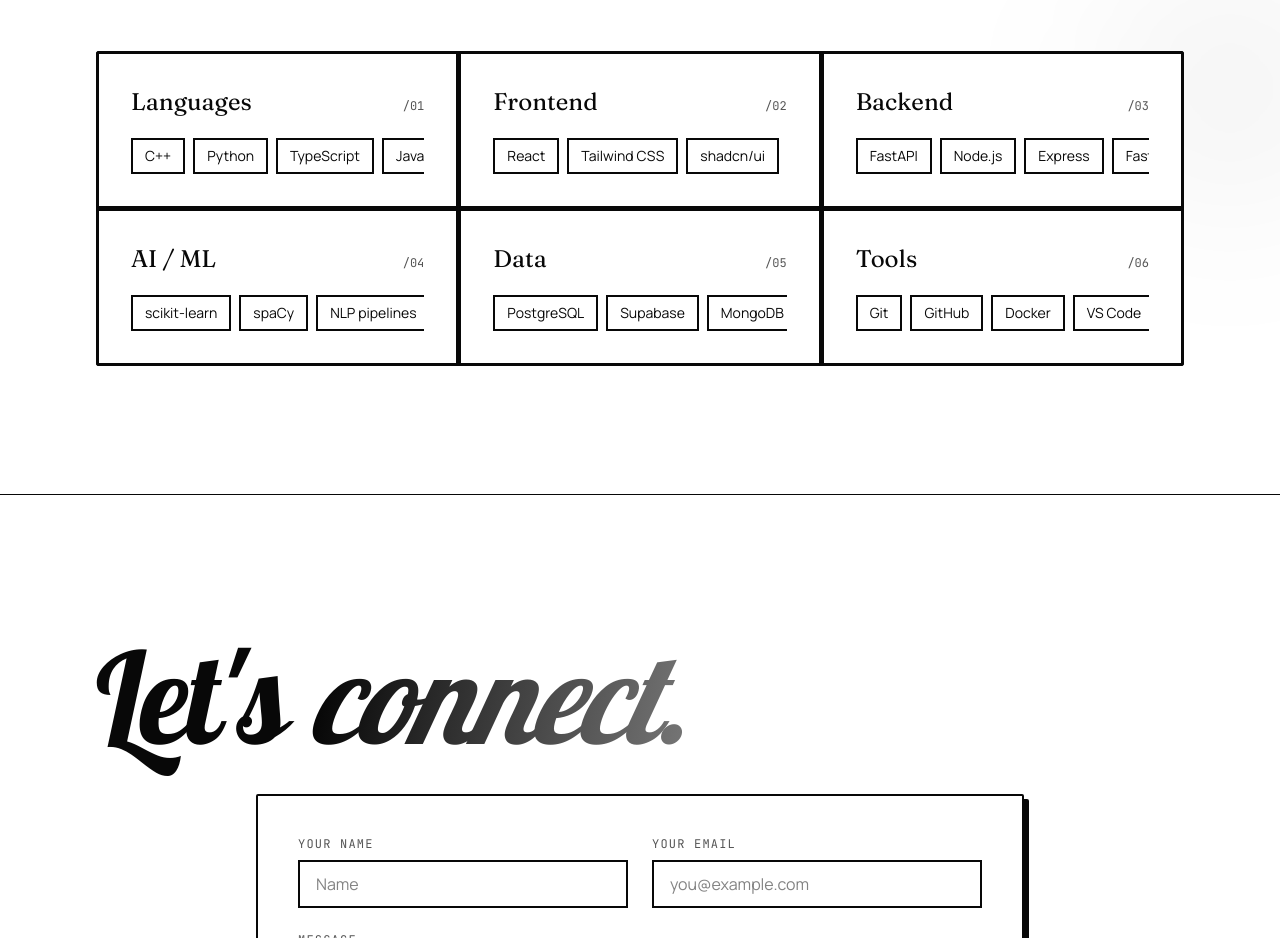
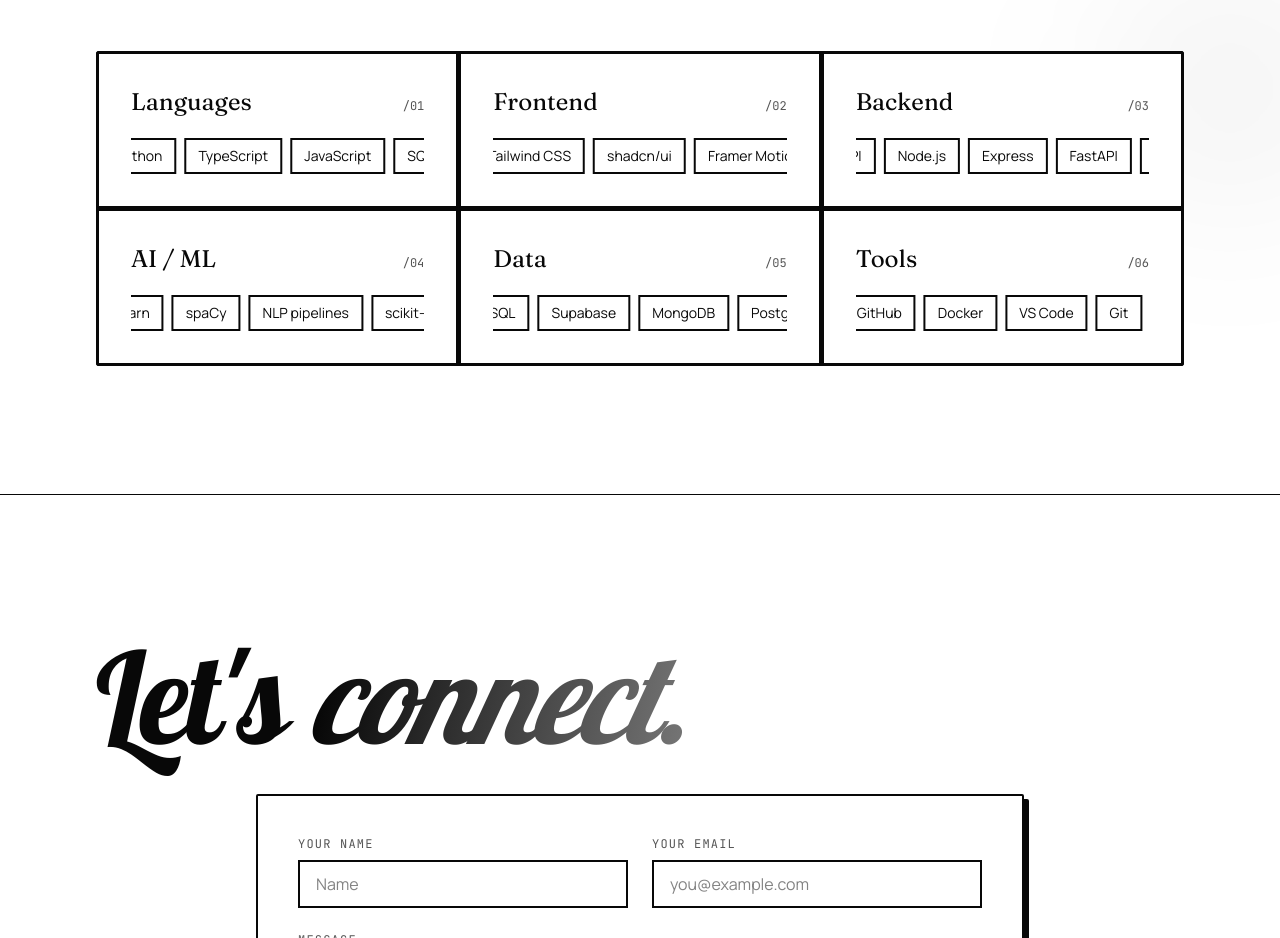
Before and after one commit to AVINASHTIWARI14/portfolio, a React (Vite) app: page / in a window 1280 px wide. Shown: the part 3820-4758 px from the top of the page. Built offline with nearby package versions, Linux system fonts and the light colour scheme.

Commit message:
Enable continuous marquee animation for skill lists

```diff
--- a/src/components/portfolio/About.tsx
+++ b/src/components/portfolio/About.tsx
@@ -52,8 +52,8 @@ export function Skills() {
                 <h3 className="font-display text-2xl">{g.title}</h3>
                 <span className="shrink-0 font-mono text-xs text-muted-foreground group-hover:text-lime">/{String(i + 1).padStart(2, "0")}</span>
               </div>
-              <div className="skills-marquee overflow-hidden" aria-label={`${g.title} skills`}>
-                <div className="skills-marquee-track flex w-max items-center gap-2">
+              <div className="overflow-hidden" aria-label={`${g.title} skills`}>
+                <div className="animate-marquee flex w-max items-center gap-2">
                   {[0, 1].map((copy) => (
                     <ul key={copy} aria-hidden={copy === 1} className="flex shrink-0 items-center gap-2">
                       {g.items.map((s) => (
```
